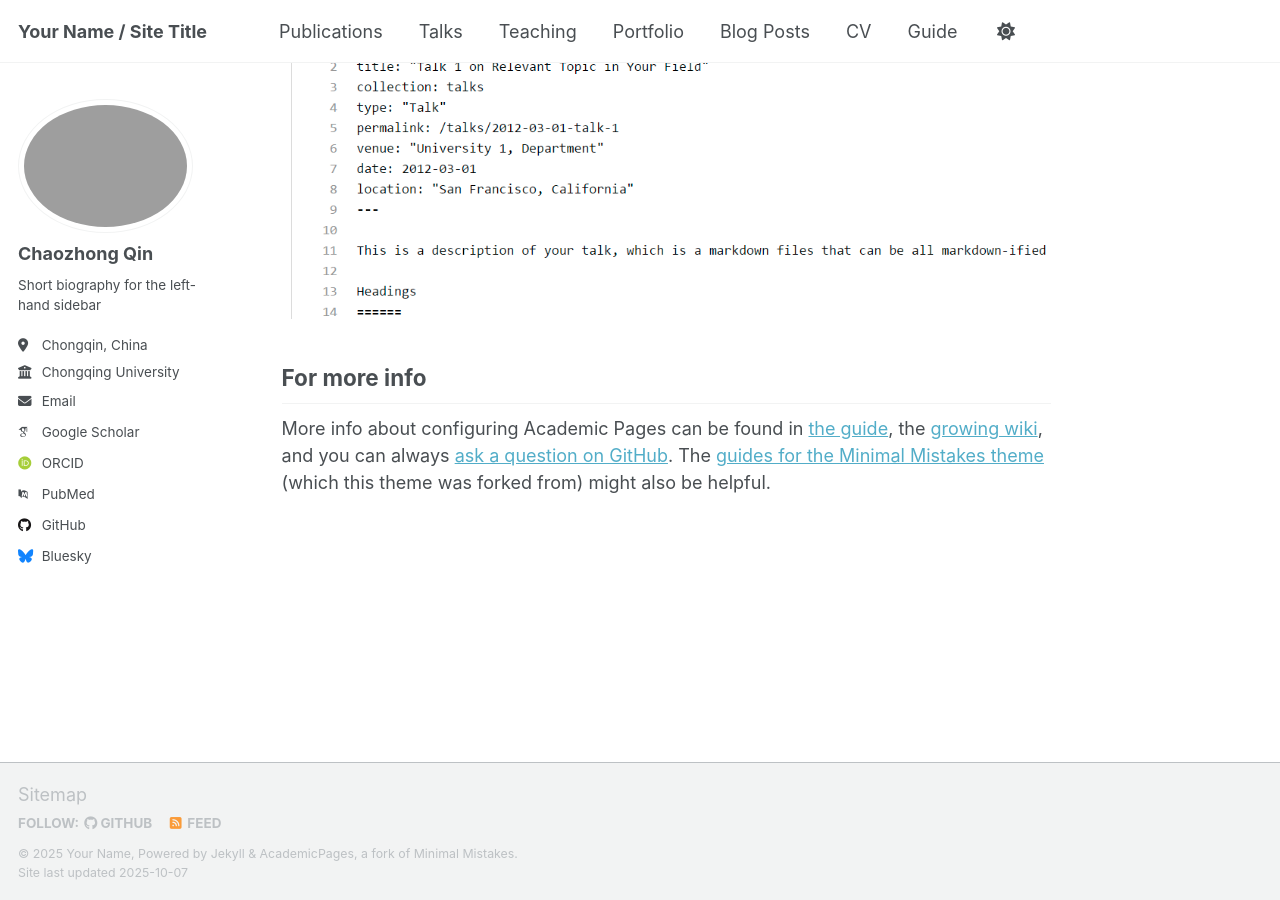
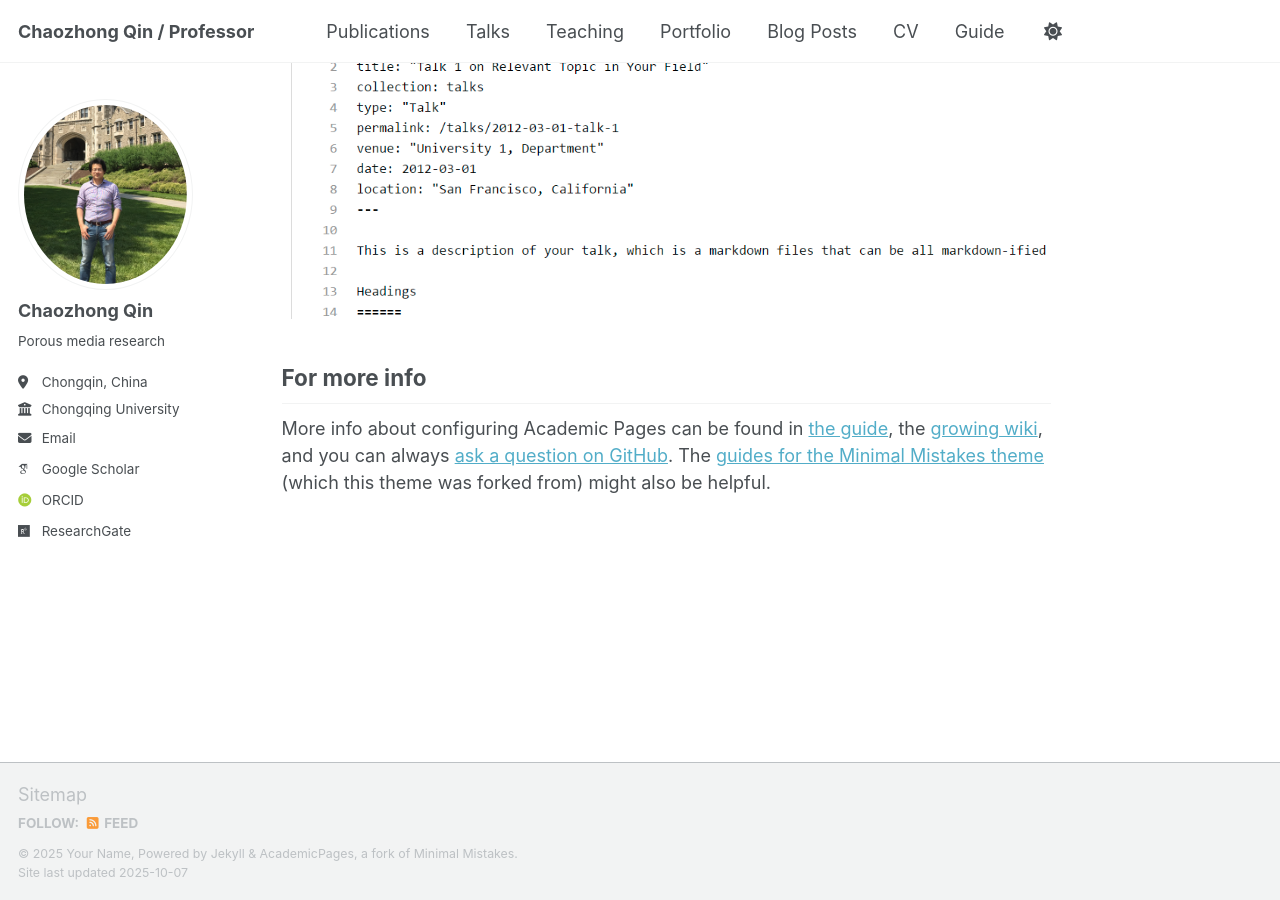
Before and after one commit to CZQIN/czqin.github.io, a Jekyll site: the page built from _pages/about.md, in a window 1280 px wide and 900 px high, scrolled down 2880 px. Built offline with Jekyll 4.4.1, drawn with Linux system fonts in a browser that asks for light colours; some web fonts are replaced; a script that is not in the unit is left out.

Commit message:
Update _config.yml

```diff
--- a/_config.yml
+++ b/_config.yml
@@ -9,11 +9,11 @@
 # Basic Site Settings
 locale                   : "en-US"
 site_theme               : "default" # Currently available options are "default", "air"
-title                    : "Your Name / Site Title"
+title                    : "Chaozhong Qin / Professor"
 title_separator          : "-"
 name                     : &name "Your Name"
 description              : &description "Your Name's academic portfolio"   # Update this with a general description of your site, this is the default if not overridden by a page
-url                      : https://academicpages.github.io # The base hostname & protocol for your site e.g. "https://[your GitHub username].github.io",
+url                      : https://czqin.github.io # The base hostname & protocol for your site e.g. "https://[your GitHub username].github.io",
                                                            # or if you already have some other page hosted on Github then use "https://[your GitHub username].github.io/[Your Repo Name]"
 baseurl                  : "" # the subpath of your site, e.g. "/blog"
 repository               : "CZQIN/czqin.github.io"
@@ -23,10 +23,10 @@ repository               : "CZQIN/czqin.github.io"
 #               Additional customization can be done by editing /_includes/author-profile.html
 author:
   # Biographic information
-  avatar           : "profile-1.png"
+  avatar           : "profile-2.png"
   name             : "Chaozhong Qin"
   pronouns         : # example: "she/her"
-  bio              : "Short biography for the left-hand sidebar"
+  bio              : "Porous media research"
   location         : "Chongqin, China"
   employer         : "Chongqing University"
   uri              : # URL
@@ -35,26 +35,26 @@ author:
   # Academic websites
   academia         : # URL
   arxiv            : # URL - Update with the correct link to your profile
-  googlescholar    : "https://scholar.google.com/citations?user=PS_CX0AAAAAJ"
+  googlescholar    : "https://scholar.google.com/citations?user=1d5BRo4AAAAJ&hl=zh-CN"
   inspire-hep      : # URL
   impactstory      : # URL
-  orcid            : "http://orcid.org/yourorcidurl"
+  orcid            : "https://orcid.org/my-orcid?orcid=0000-0003-2793-3161"
   semantic         : # URL
-  pubmed           : "https://www.ncbi.nlm.nih.gov/pubmed/?term=john+snow"
-  researchgate     : # URL
+  pubmed           : # URL "https://www.ncbi.nlm.nih.gov/pubmed/?term=john+snow"
+  researchgate     : "https://www.researchgate.net/profile/Chaozhong-Qin-2"
   scopus           : # URL
 
   # Repositories and software development
   bitbucket        : # Username - Update with your username on the site
   codepen          : # Username
   dribbble         : # Username
-  github           : "academicpages"
+  github           : # Username "academicpages"
   kaggle           : # Username
   stackoverflow    : # User number or user number and name (i.e., use "1" or "1/jeff-atwood")
 
   # Social media
   artstation       : # Username
-  bluesky          : "bsky.app" # Replace this with you Bluesky username
+  bluesky          : # Username "bsky.app" # Replace this with you Bluesky username
   facebook         : # Username
   flickr           : # Username
   foursquare       : # Username
```
